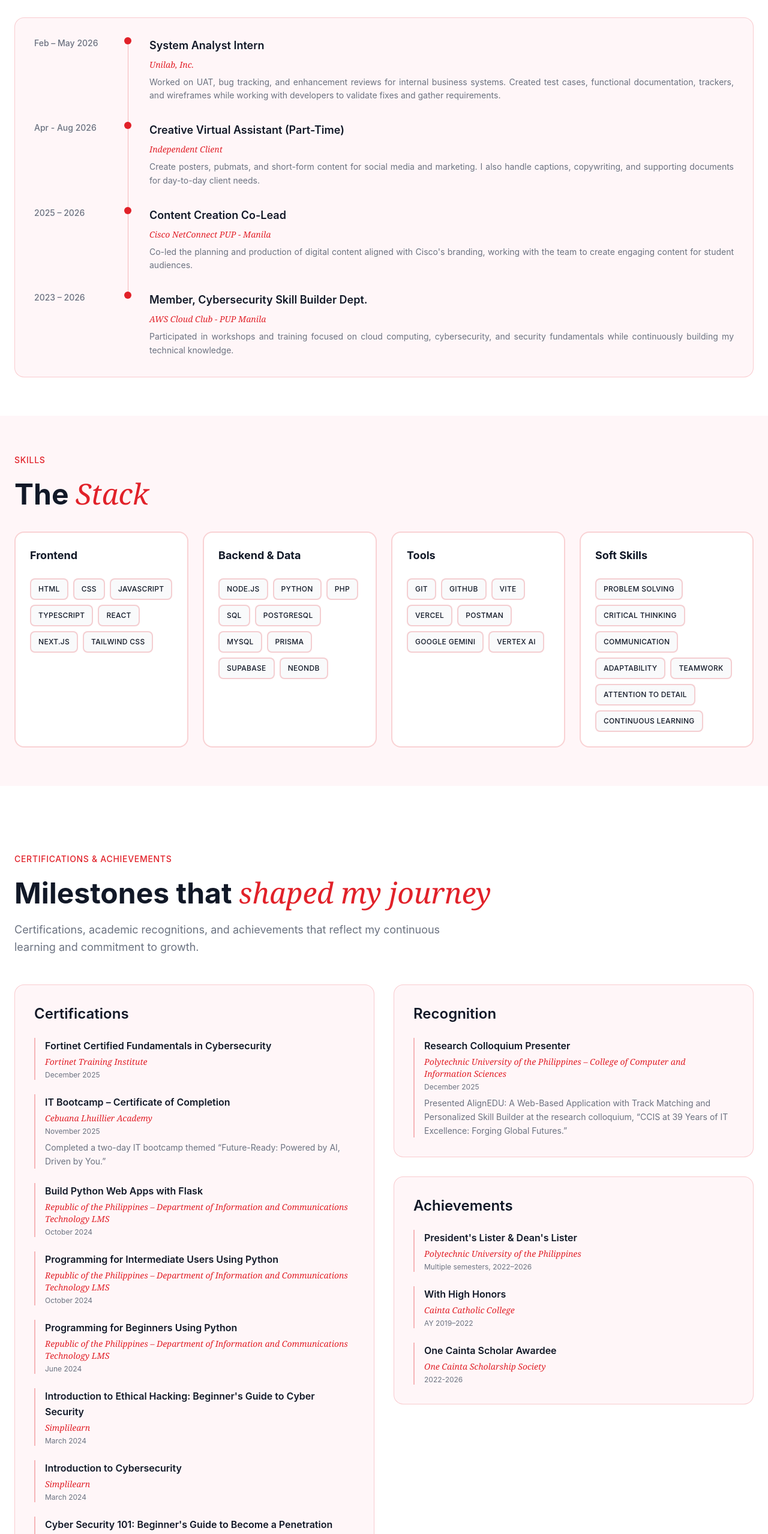
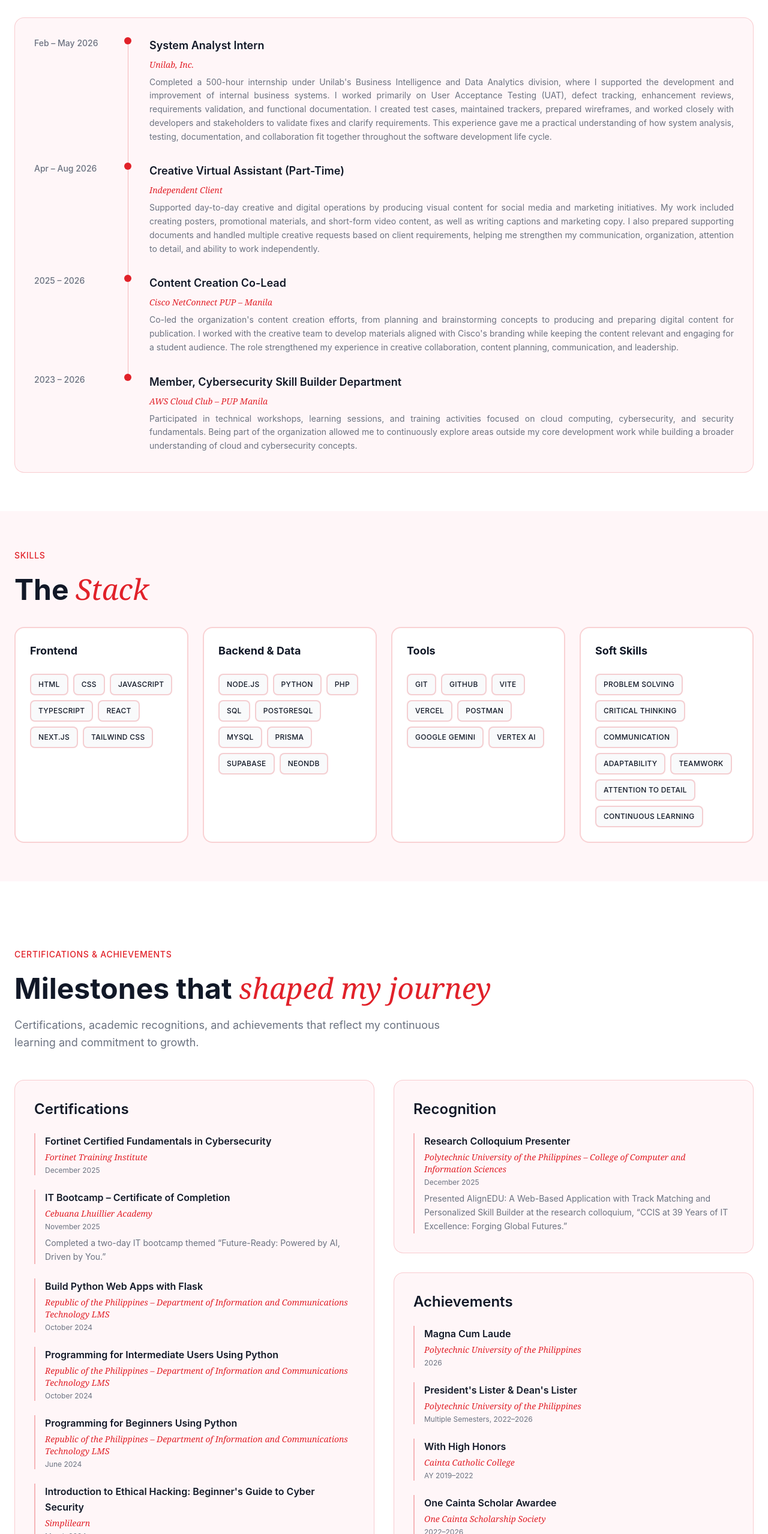
Before and after one commit to jameymey/Jamaica-Pingol, a React (Vite) app: page /about in a window 1280 px wide. Shown: the part 1189-3746 px from the top of the page at 60% size. Built offline with nearby package versions, Linux system fonts and the light colour scheme.

Commit message:
Updated details

```diff
--- a/src/pages/About/CareerJourney.jsx
+++ b/src/pages/About/CareerJourney.jsx
@@ -8,18 +8,11 @@ export const CareerJourney = () => {
 
  const education = [
 {
-      date: "2022-2026",
+date: "2022–2026",
 title: "Bachelor of Science in Information Technology",
-      organization: "Polytechnic University of the Philippines - Sta. Mesa",
+organization: "Polytechnic University of the Philippines – Sta. Mesa",
 description:
-        "Built a strong foundation in software development, system analysis, databases, and project management through projects and collaborative work. Graduated Magna Cum Laude.",
-    },
-    {
-      date: "2020-2022",
-      title: "Senior High School",
-      organization: "Cainta Catholic College",
-      description:
-        "Developed my early interest in technology through the STEM strand while building foundational skills in programming, problem-solving, and teamwork. Graduated with High Honors.",
+"My four years at PUP gave me hands-on experience across software development, system analysis, databases, project management, and emerging technologies. Through academic and team-based projects, I worked across different stages of the software development life cycle—from gathering requirements and designing solutions to development, testing, documentation, and presentation. My capstone project also allowed me to explore full-stack development and Generative AI while working with a real-world educational use case. Graduated Magna Cum Laude.",
 },
 ];
 
@@ -29,28 +22,28 @@ export const CareerJourney = () => {
 title: "System Analyst Intern",
 organization: "Unilab, Inc.",
 description:
-        "Worked on UAT, bug tracking, and enhancement reviews for internal business systems. Created test cases, functional documentation, trackers, and wireframes while working with developers to validate fixes and gather requirements.",
+"Completed a 500-hour internship under Unilab's Business Intelligence and Data Analytics division, where I supported the development and improvement of internal business systems. I worked primarily on User Acceptance Testing (UAT), defect tracking, enhancement reviews, requirements validation, and functional documentation. I created test cases, maintained trackers, prepared wireframes, and worked closely with developers and stakeholders to validate fixes and clarify requirements. This experience gave me a practical understanding of how system analysis, testing, documentation, and collaboration fit together throughout the software development life cycle.",
 },
 {
-      date: "Apr - Aug 2026",
+date: "Apr – Aug 2026",
 title: "Creative Virtual Assistant (Part-Time)",
 organization: "Independent Client",
 description:
-        "Create posters, pubmats, and short-form content for social media and marketing. I also handle captions, copywriting, and supporting documents for day-to-day client needs.",
+"Supported day-to-day creative and digital operations by producing visual content for social media and marketing initiatives. My work included creating posters, promotional materials, and short-form video content, as well as writing captions and marketing copy. I also prepared supporting documents and handled multiple creative requests based on client requirements, helping me strengthen my communication, organization, attention to detail, and ability to work independently.",
 },
 {
 date: "2025 – 2026",
 title: "Content Creation Co-Lead",
-      organization: "Cisco NetConnect PUP - Manila",
+organization: "Cisco NetConnect PUP – Manila",
 description:
-        "Co-led the planning and production of digital content aligned with Cisco's branding, working with the team to create engaging content for student audiences.",
+"Co-led the organization's content creation efforts, from planning and brainstorming concepts to producing and preparing digital content for publication. I worked with the creative team to develop materials aligned with Cisco's branding while keeping the content relevant and engaging for a student audience. The role strengthened my experience in creative collaboration, content planning, communication, and leadership.",
 },
 {
 date: "2023 – 2026",
-      title: "Member, Cybersecurity Skill Builder Dept.",
-      organization: "AWS Cloud Club - PUP Manila",
+title: "Member, Cybersecurity Skill Builder Department",
+organization: "AWS Cloud Club – PUP Manila",
 description:
-        "Participated in workshops and training focused on cloud computing, cybersecurity, and security fundamentals while continuously building my technical knowledge.",
+"Participated in technical workshops, learning sessions, and training activities focused on cloud computing, cybersecurity, and security fundamentals. Being part of the organization allowed me to continuously explore areas outside my core development work while building a broader understanding of cloud and cybersecurity concepts.",
 },
 ];
 
--- a/src/pages/About/CertificationsAwards.jsx
+++ b/src/pages/About/CertificationsAwards.jsx
@@ -61,9 +61,14 @@ export const CertificationsAwards = () => {
 
   const achievements = [
   {
+    title: "Magna Cum Laude",
+    organization: "Polytechnic University of the Philippines",
+    date: "2026",
+  },
+  {
     title: "President's Lister & Dean's Lister",
     organization: "Polytechnic University of the Philippines",
-      date: "Multiple semesters, 2022–2026",
+    date: "Multiple Semesters, 2022–2026",
   },
   {
     title: "With High Honors",
@@ -73,7 +78,7 @@ export const CertificationsAwards = () => {
   {
     title: "One Cainta Scholar Awardee",
     organization: "One Cainta Scholarship Society",
-      date: "2022-2026",
+    date: "2022–2026",
   },
 ];
 
--- a/src/pages/Projects/Projects.jsx
+++ b/src/pages/Projects/Projects.jsx
@@ -12,13 +12,13 @@ export const Projects = () => {
 type: "Web Application",
 
 description:
-        "An AI-powered career guidance platform for Grade 10 students that provides personalized Senior High School track recommendations, skill assessment, and career guidance aligned with the Strengthened SHS Curriculum.",
+  "A full-stack AI-powered educational platform designed to help Grade 10 students make more informed Senior High School track decisions. AlignEDU combines skills assessment, track matching, personalized skill building, and AI-powered career guidance aligned with the Strengthened SHS Curriculum.",
 
 problem:
-        "Grade 10 students often struggle to choose an appropriate Senior High School track because of limited career guidance, difficulty understanding their strengths and interests, and the lack of personalized recommendations.",
+  "Grade 10 students may find it difficult to choose a Senior High School track because they may not fully understand how their interests, skills, and current abilities relate to available tracks and future career options. Existing guidance can also be difficult to personalize for each student's individual needs.",
 
 solution:
-        "AlignEDU provides personalized track matching and skill-building recommendations based on students' interests, skills, and assessment results. Its AI-powered guidance uses RAG to provide context-aware career information aligned with the Strengthened SHS Curriculum.",
+  "AlignEDU provides a personalized track-matching experience based on students' assessment results, interests, and skills. The platform combines structured educational information with Retrieval-Augmented Generation (RAG) to provide context-aware AI guidance, while its skill builder identifies areas for improvement and recommends learning activities based on each student's needs.",
 
 features: [
   "Personalized SHS Track Matching",
@@ -56,28 +56,30 @@ export const Projects = () => {
   "Tailwind CSS",
   "Prisma",
   "PostgreSQL",
+  "NeonDB",
   "Clerk",
-        "Gemini API",
+  "Google Gemini API",
   "RAG",
 ],
 
 liveUrl: "https://www.alignedu.me",
+
 },
 
 {
 title: "VerdePM",
 role: "Frontend Developer",
-      year: "2025",
+year: "2025–2026",
 type: "Web Application",
 
 description:
-        "A cloud-based project management platform designed to centralize project workflows, administrative tasks, and organizational data while integrating AI-powered assistance through Retrieval-Augmented Generation.",
+  "A cloud-based project management platform developed to centralize project workflows, administrative activities, and organizational information. The platform also incorporates AI-powered assistance using Retrieval-Augmented Generation to help users access relevant project information.",
 
 problem:
-        "Managing projects, tasks, and organizational information across different workflows can make it difficult for teams to keep information organized and quickly access the data they need.",
+  "Project information, administrative activities, and organizational data can become difficult to manage when they are distributed across different tools and workflows. Teams may also spend unnecessary time searching through information to find the context they need.",
 
 solution:
-        "VerdePM centralizes project and administrative information into a single cloud-based platform. Its AI and RAG capabilities allow users to interact with project-related information and receive context-aware responses based on available organizational data.",
+  "VerdePM brings project and administrative workflows into a centralized web platform while using AI and RAG to provide context-aware assistance based on available organizational data. As a frontend developer, I focused on translating the system requirements into responsive interfaces and functional user experiences.",
 
 features: [
   "Project Management",
@@ -87,6 +89,7 @@ export const Projects = () => {
   "AI-Powered Assistance",
   "Retrieval-Augmented Generation (RAG)",
   "Context-Aware Information Retrieval",
+  "Responsive Web Interface",
 ],
 
 image: "/projects/verdepm/verdepm.png",
@@ -105,11 +108,12 @@ export const Projects = () => {
   "Supabase",
   "PostgreSQL",
   "Prisma",
-        "Gemini API",
+  "Google Gemini API",
   "RAG",
 ],
 
 liveUrl: "https://verdepm-techno.vercel.app",
+
 },
 
 {
@@ -119,28 +123,30 @@ export const Projects = () => {
 type: "Web Application",
 
 description:
-        "An interactive web-based photobooth application designed for events, featuring a playful Bluey-inspired interface, camera capture, photo composition, and a responsive user experience.",
+  "An interactive browser-based photobooth created for event use, featuring a playful Bluey-inspired interface, camera interaction, photo capture, and responsive layouts. The project focuses on creating a simple and engaging user experience that can be accessed directly through a web browser.",
 
 problem:
-        "Traditional event photobooths can require dedicated software or equipment, while guests may also have limited opportunities to personalize and interact with their photo experience.",
+  "Event photo experiences often rely on dedicated equipment or software, which can make them less flexible to set up and customize. There is also an opportunity to make the experience more interactive and personalized through a themed digital interface.",
 
 solution:
-        "Bluey Photobooth provides a browser-based interactive experience where users can capture and personalize photos through a fun, themed interface designed for event use.",
+  "Bluey Photobooth provides a lightweight browser-based experience where users can interact with a themed interface, access their camera, capture photos, and create a personalized photo experience without requiring a traditional desktop photobooth application.",
 
 features: [
   "Interactive Photobooth Interface",
+  "Camera Access",
   "Photo Capture",
   "Themed User Interface",
   "Responsive Design",
+  "Browser-Based Experience",
 ],
 
 image: "/projects/photobooth/photobooth.png",
 
 screenshots: [
   "/projects/photobooth/photobooth.png",
-        "projects/photobooth/1.png",
-        "projects/photobooth/2.png",
-        "projects/photobooth/3.png",
+  "/projects/photobooth/1.png",
+  "/projects/photobooth/2.png",
+  "/projects/photobooth/3.png",
 ],
 
 technologies: [
@@ -151,6 +157,7 @@ export const Projects = () => {
 ],
 
 liveUrl: "https://bluey-photobooth.vercel.app",
+
 },
 
 {
@@ -160,16 +167,18 @@ export const Projects = () => {
 type: "Desktop Application",
 
 description:
-        "STELLAR: Streamlined Book Borrowing and Returning System for Library is a desktop-based library management application designed to streamline book borrowing and returning transactions.",
+  "STELLAR (Streamlined Book Borrowing and Returning System for Library) is a desktop-based library management application designed to digitize and simplify common library transactions. It provides a graphical interface for managing books and recording borrowing and returning activities.",
 
 problem:
-        "Manual library borrowing and returning processes can be time-consuming and make it difficult to efficiently maintain accurate records of books, borrowers, and transactions.",
+  "Manual library transactions can make it difficult to maintain organized records of books, borrowers, and borrowing activities. Searching and updating records manually can also make routine library operations more time-consuming.",
 
 solution:
-        "STELLAR digitizes the library's borrowing and returning workflow through a desktop application with a graphical user interface connected to a MySQL database, allowing library records and transactions to be managed more efficiently.",
+  "STELLAR provides a centralized desktop application connected to a MySQL database, allowing library records and transactions to be managed digitally. The system supports book management, transaction recording, and searching and retrieving stored library information through a graphical user interface.",
 
 features: [
   "Book Management",
+  "Book Availability Tracking",
+  "Borrowing and Returning Transactions",
   "Transaction Records",
   "Library Database Management",
   "Search and Record Retrieval",
@@ -193,6 +202,7 @@ export const Projects = () => {
 ],
 
 liveUrl: null,
+
 },
   ];
 
```
Lines whose indentation alone changed are shown as unchanged.
